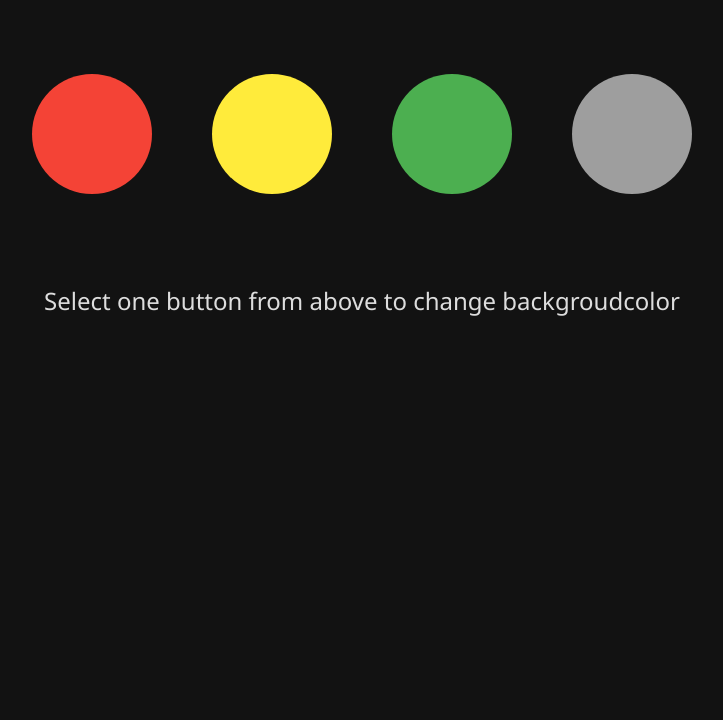
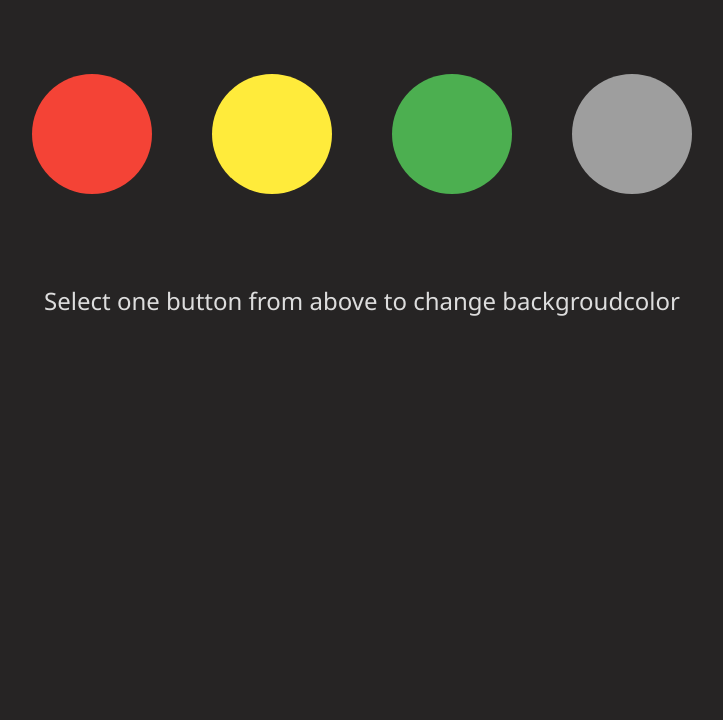
Before and after one commit to ASK3002/BASIC_PROJECTS_HTML_CSS_JS, a plain HTML site: page Project1_ChangeBgButton/main.html in a window 1280 px wide. Shown: the part 80-800 px from the top of the page, without its empty margins (278-1001 px from the left). Drawn offline with Linux system fonts and the light colour scheme.

Commit message:
Update main.css

```diff
--- a/Project1_ChangeBgButton/main.css
+++ b/Project1_ChangeBgButton/main.css
@@ -1,5 +1,5 @@
 body {
-    background-color: #121212;  /* Dark background */
+   background-color: #262424;
     margin: 0;
     padding: 0;
     font-family: 'Segoe UI', Tahoma, Geneva, Verdana, sans-serif;
```
